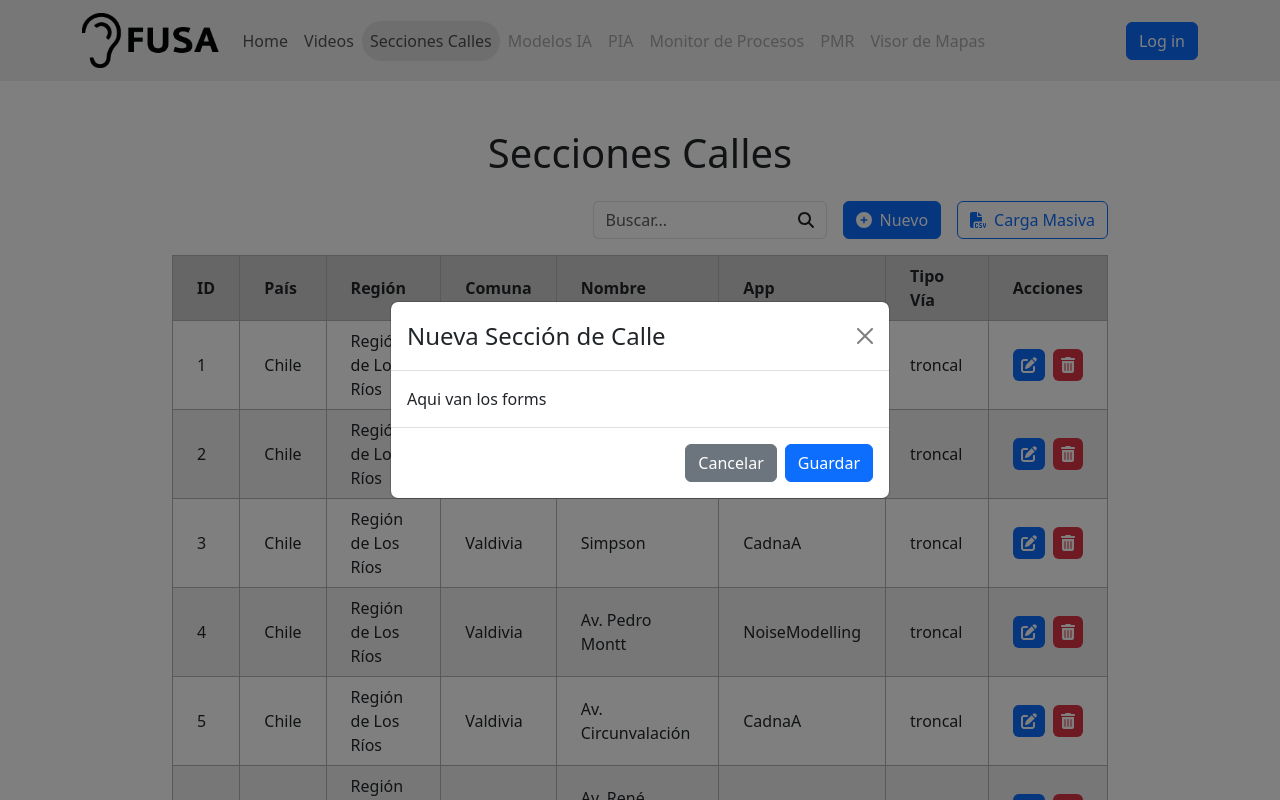
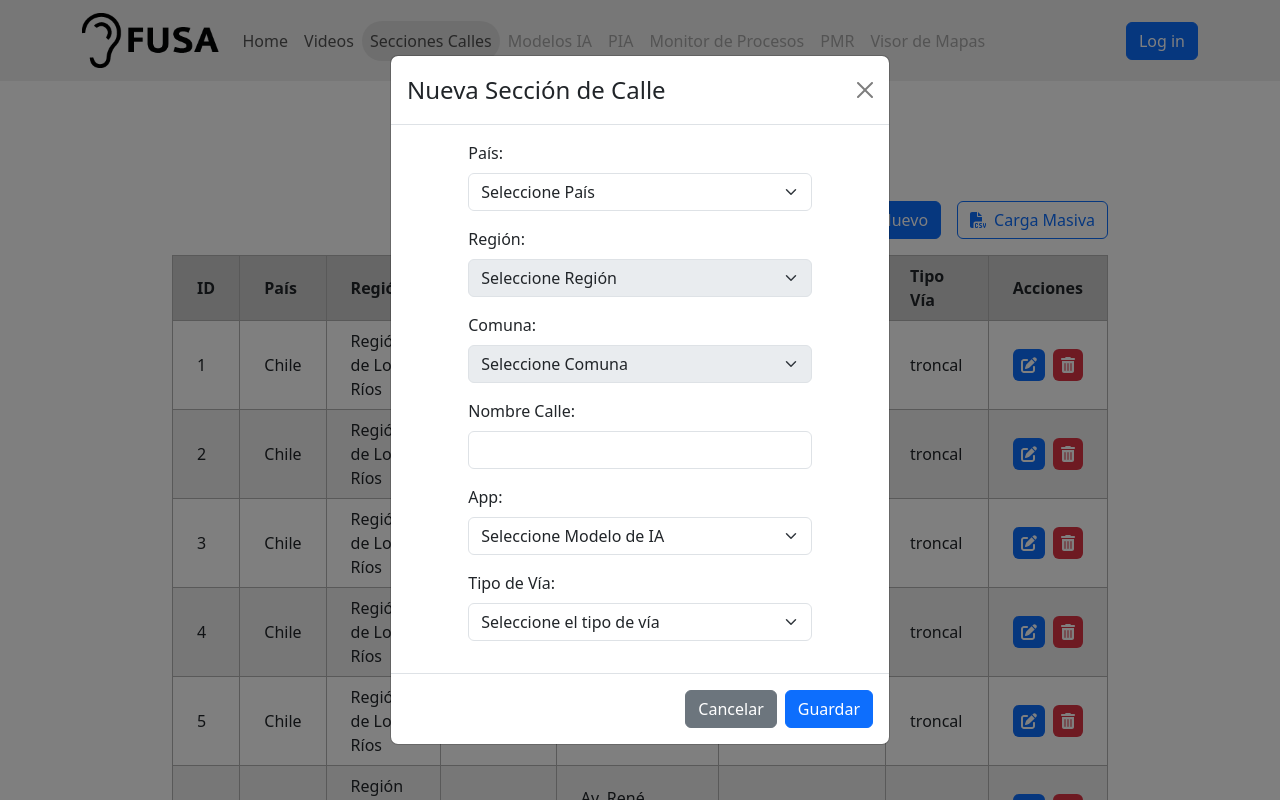
Before and after one commit to info288-17-202501/Fusa_Roads, a React (Vite) app in the folder frontend/: page /secciones-calles in a window 1280 px wide. Both pictures are taken after a click on the button "Nuevo". Shown: the top 800 px of the page. Built offline with nearby package versions, Linux system fonts and the light colour scheme.

Commit message:
feature: crear modal de agregar nueva seccion de calle de manera individual

```diff
--- a/frontend/src/SeccionesCalles/components/ModalNuevaSeccionCalle.tsx
+++ b/frontend/src/SeccionesCalles/components/ModalNuevaSeccionCalle.tsx
@@ -1,16 +1,59 @@
-import { Modal, Button } from "react-bootstrap";
+import { Modal, Button, Row, Form } from "react-bootstrap";
+import { useState, useEffect } from 'react'
+
+interface RegionData{
+    region: string;
+    comunas: string[];
+}
 
 interface Props {
     show: boolean;
     onClose: () => void;
-    onSubmit?: () => void;
+    data: RegionData[];
 }
 
-function ModalNuevaSeccionCalle ({show, onClose, onSubmit}: Props){
+function ModalNuevaSeccionCalle ({show, onClose, data}: Props){
+    const [pais, setPais] = useState('');
+    const [region, setRegion] = useState('');
+    const [comuna, setComuna] = useState('');
 
+    const [regiones, setRegiones] = useState<RegionData[]>([]);
+    const [comunas, setComunas] = useState<string[]>([]);
+
+    useEffect(()=> {
+        if(pais == 'Chile'){
+            setRegiones(data)
+        } else {
+            setRegiones([]);
+            setRegion('');
+            setComuna('');
+        }
+    }, [pais, data]);
+
+    useEffect(() => {
+        const selectedRegion = regiones.find((r) => r.region === region);
+        if(selectedRegion){
+            setComunas(selectedRegion.comunas);
+        } else {
+            setComunas([]);
+        }
+    }, [region, regiones]);
+
+    const handleCancelar = () => {
+        setPais('');
+        setRegion('');
+        setComuna('');
+        // Dejar archivo vació
+        onClose();
+    }
+
+    const handleGuardar = () => {
+        console.log({pais, region, comuna});
+        onClose();
+    }
 
     return (
-        <Modal show={show} onHide={onClose} centered>
+        <Modal show={show} onHide={handleCancelar} centered scrollable>
             <Modal.Header closeButton>
                 <Modal.Title>
                     Nueva Sección de Calle
@@ -18,13 +61,69 @@ function ModalNuevaSeccionCalle ({show, onClose, onSubmit}: Props){
             </Modal.Header>
 
             <Modal.Body>
-                Aqui van los forms
+                <Row className='justify-content-center mb-3'>
+                    <Form.Group className="w-75">
+                        <Form.Label>País:</Form.Label>
+                        <Form.Select value={pais} onChange={(e) => setPais(e.target.value)}>
+                            <option value={''}>Seleccione País</option>
+                            <option>Chile</option>
+                        </Form.Select>
+                    </Form.Group>
+                </Row>
+                <Row className='justify-content-center mb-3'>
+                    <Form.Group className="w-75">
+                        <Form.Label>Región:</Form.Label>
+                        <Form.Select disabled={pais ==''} value={region} onChange={(e) => setRegion(e.target.value)}>
+                            <option value={''}>Seleccione Región</option>
+                            {regiones.map((r) => (
+                                <option key={r.region}>{r.region}</option>
+                            ))}
+                        </Form.Select>
+                    </Form.Group>
+                </Row>
+                <Row className='justify-content-center mb-3'>
+                    <Form.Group className="w-75">
+                        <Form.Label>Comuna:</Form.Label>
+                        <Form.Select disabled={region == ''} value={comuna} onChange={(e) => setComuna(e.target.value)}>
+                            <option value={''}>Seleccione Comuna</option>
+                            {comunas.map((c) => (
+                                <option key={c}>{c}</option>
+                            ))}
+                        </Form.Select>
+                    </Form.Group>
+                </Row>
+                <Row className='justify-content-center mb-3'>
+                    <Form.Group className="w-75">
+                        <Form.Label>Nombre Calle:</Form.Label>
+                        <Form.Control/>
+                    </Form.Group>
+                </Row>
+                <Row className='justify-content-center mb-3'>
+                    <Form.Group className="w-75">
+                        <Form.Label>App:</Form.Label>
+                        <Form.Select>
+                            <option value={''}>Seleccione Modelo de IA</option>
+                            <option>CadnaA</option>
+                            <option>NoiseModelling</option>
+                        </Form.Select>
+                    </Form.Group>
+                </Row>
+                <Row className='justify-content-center mb-3'>
+                    <Form.Group className="w-75">
+                        <Form.Label>Tipo de Vía:</Form.Label>
+                        <Form.Select>
+                            <option value={''}>Seleccione el tipo de vía</option>
+                            <option>Troncal</option>
+                            <option>Federal</option>
+                        </Form.Select>
+                    </Form.Group>
+                </Row>
 
             </Modal.Body>
 
             <Modal.Footer>
-                <Button variant='secondary' onClick={onClose}>Cancelar</Button>
-                <Button variant='primary' onClick={onSubmit}>Guardar</Button>
+                <Button variant='secondary' onClick={handleCancelar}>Cancelar</Button>
+                <Button variant='primary' onClick={handleGuardar}>Guardar</Button>
             </Modal.Footer>
         </Modal>
     )
```
